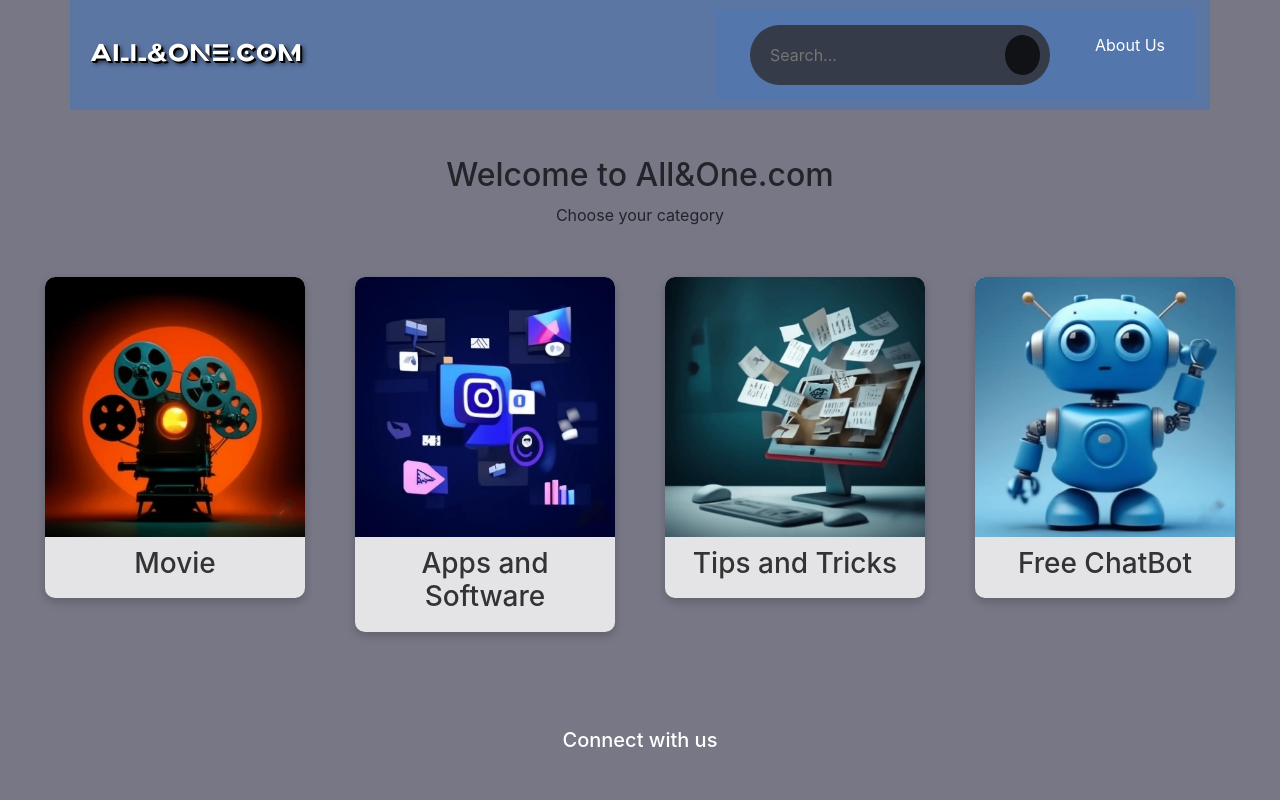
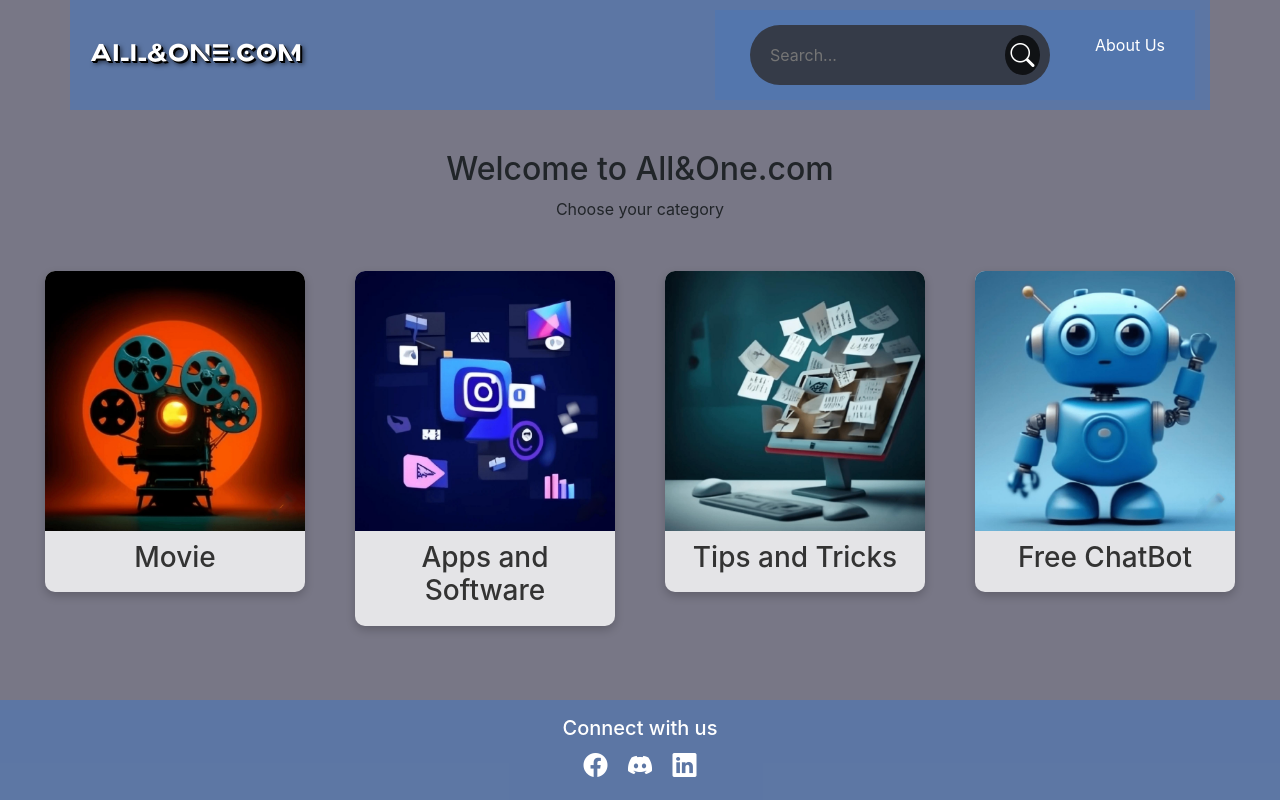
Before and after one commit to AldrinEV/all-one.com, a plain HTML site: page index.html in a window 1280 px wide. Drawn offline with nearby package versions, Linux system fonts and the light colour scheme.

Commit message:
Fixing icon not showing and here's the update

```diff
--- a/Movie/movie.css
+++ b/Movie/movie.css
@@ -29,7 +29,7 @@ body {
 
 .movie-card img {
     width: 100%;
-    height: 200px; /* Set a fixed height for uniformity */
+    height: 250px; /* Set a fixed height for uniformity */
     object-fit: cover; /* Ensure the image covers the area without stretching */
 }
 
--- a/css/styles.css
+++ b/css/styles.css
@@ -150,6 +150,7 @@ h1 {
     padding: 5px; /* Padding for the icon */
     transition: background-color 0.3s;
 }
+
 .search_icon:hover {
     background-color: rgba(255, 140, 0, 0.7); /* Change color on hover */
 }
@@ -174,6 +175,7 @@ h1 {
 .search-results div:hover {
     background-color: #f0f0f0; /* Highlight on hover */
 }
+
 /* Social Icons */
 .social-icons a {
     transition: transform 0.3s;
--- a/index.html
+++ b/index.html
@@ -3,7 +3,6 @@
 <head>
     <meta charset="UTF-8">
     <meta name="viewport" content="width=device-width, initial-scale=1.0">
-    <meta http-equiv="Content-Security-Policy" content="default-src 'self'; script-src 'self' https://code.jquery.com https://cdn.jsdelivr.net https://stackpath.bootstrapcdn.com 'nonce-<generated_nonce>'; style-src 'self' https://stackpath.bootstrapcdn.com https://cdn.jsdelivr.net 'nonce-<generated_nonce>';">
     <title>Home</title>
     <link rel="stylesheet" href="https://stackpath.bootstrapcdn.com/bootstrap/4.5.2/css/bootstrap.min.css">
     <link rel="stylesheet" href="https://cdn.jsdelivr.net/npm/bootstrap-icons@1.10.3/font/bootstrap-icons.css">
@@ -17,7 +16,7 @@
                 <li class="nav-item">
                     <div class="searchbar">
                         <input type="text" class="search_input" id="searchInput" placeholder="Search..." />
-                        <i class="bi bi-search search_icon" onclick="toggleSearch()" nonce="<generated_nonce>"></i>
+                        <i class="bi bi-search search_icon" onclick="toggleSearch()" style="font-size: 24px; color: white;"></i>
                     </div>
                 </li>
                 <li class="nav-item">
@@ -60,25 +59,27 @@
             </div>
         </div>
     </div>
+
     <footer class="footer mt-auto py-3" style="background-color: rgba(81, 119, 177, 0.7);">
         <div class="container text-center">
             <h5 class="text-white">Connect with us</h5>
             <div class="social-icons">
                 <a href="https://web.facebook.com/aldrinvirtudazo0425" target="_blank" class="text-white mx-2">
-                    <i class="bi bi-facebook" style="font-size: 24px;"></i>
+                    <i class="bi bi-facebook" style="font-size: 24px; color: white;"></i>
                 </a>
                 <a href="#" class="text-white mx-2" id="discord-link">
-                    <i class="bi bi-discord" style="font-size: 24px;"></i>
+                    <i class="bi bi-discord" style="font-size: 24px; color: white;"></i>
                 </a>
                 <a href="https://www.linkedin.com/in/aldrin-virtudazo-3a592432a/" target="_blank" class="text-white mx-2">
-                    <i class="bi bi-linkedin" style="font-size: 24px;"></i>
+                    <i class="bi bi-linkedin" style="font-size: 24px; color: white;"></i>
                 </a>
             </div>
         </div>
     </footer>
+
     <script src="https://code.jquery.com/jquery-3.5.1.min.js"></script>
     <script src="https://cdn.jsdelivr.net/npm/@popperjs/core@2.9.2/dist/umd/popper.min.js"></script>
     <script src="https://stackpath.bootstrapcdn.com/bootstrap/4.5.2/js/bootstrap.min.js"></script>
-    <script src="js/script.js" nonce="<generated_nonce>"></script>
+    <script src="js/script.js"></script>
 </body>
 </html>
```
